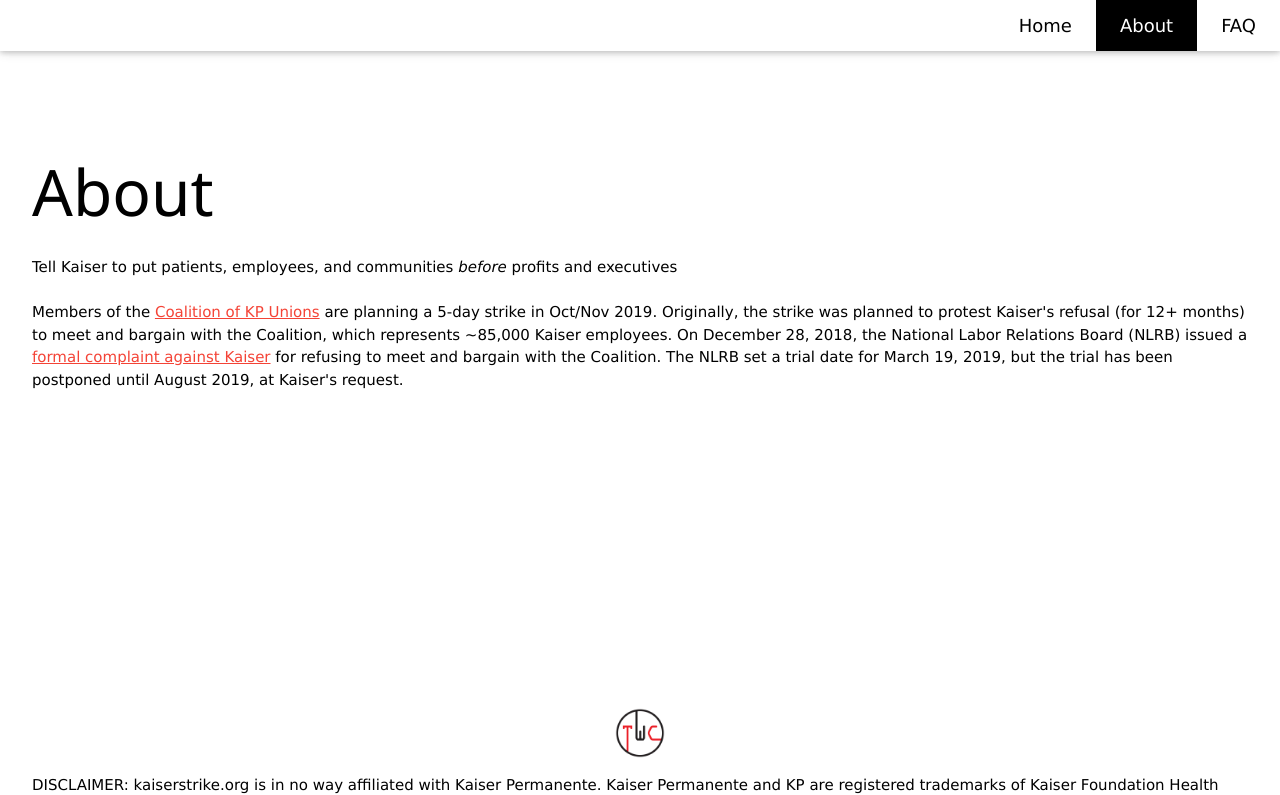
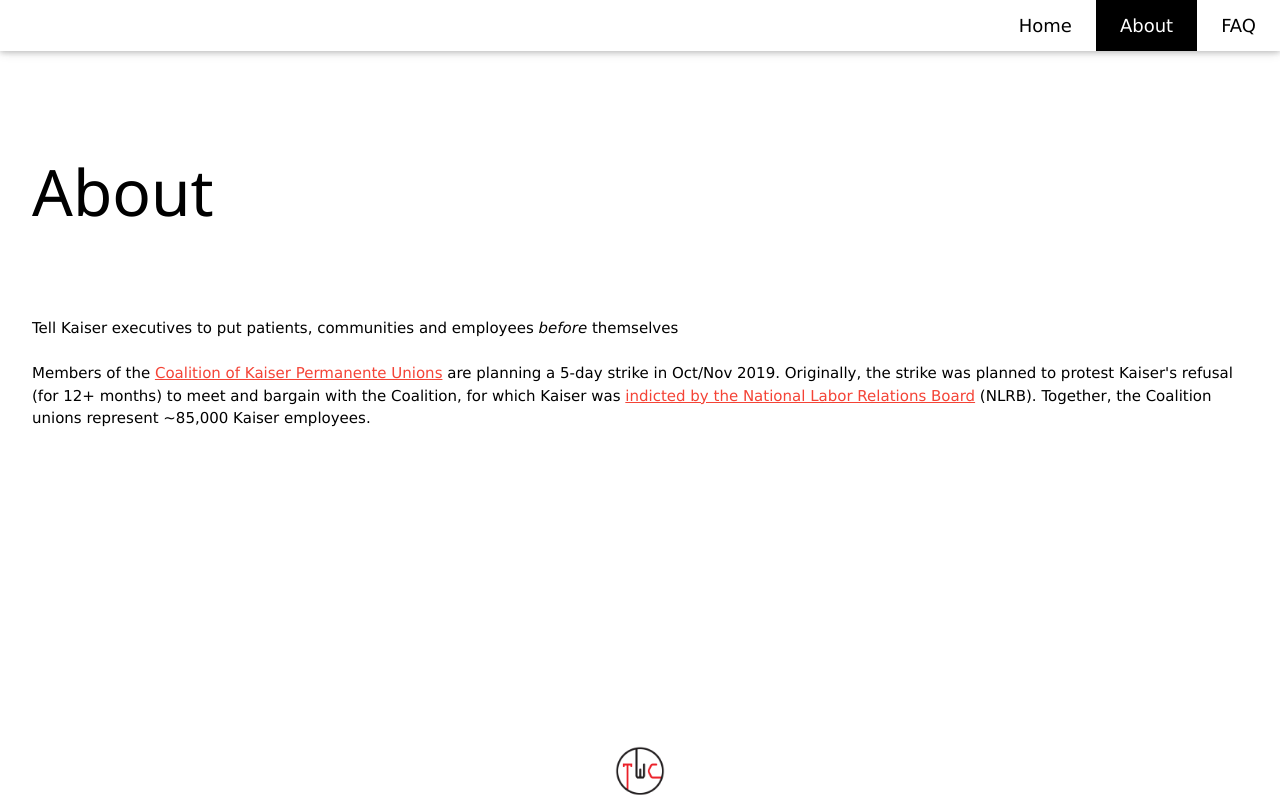
Before and after one commit to morgworth/KP-Strike-Pledge-App, a Django app: page /about/ in a window 1280 px wide. Shown: the top 795 px of the page. Run offline with Django 3.2, Linux system fonts and the light colour scheme.

Commit message:
Minor text updates

```diff
--- a/strike_pledge/templates/about.html
+++ b/strike_pledge/templates/about.html
@@ -32,17 +32,14 @@
 
 <!-- First Grid -->
 <div class="w3-container w3-white w3-left" style="padding:128px 16px">
-  <h1 class="w3-margin w3-jumbo">About</h1>
-  <p class="w3-margin">Tell Kaiser to put patients, employees, and communities <i>before</i> profits and executives<br><br>
-  Members of the <a href="https://www.unioncoalition.org" class="w3-text-red">Coalition of KP Unions</a>
+  <h1 class="w3-margin w3-jumbo">About</h1><br><br>
+  <p class="w3-margin">Tell Kaiser executives to put patients, communities and employees <i>before</i> themselves<br><br>
+  Members of the <a href="https://www.unioncoalition.org" class="w3-text-red">Coalition of Kaiser Permanente Unions</a>
   are planning a 5-day strike in Oct/Nov 2019. Originally, the strike was planned
-  to protest Kaiser's refusal (for 12+ months) to meet and bargain with the Coalition, which
-  represents ~85,000 Kaiser employees. On December 28, 2018,
-  the National Labor Relations Board (NLRB) issued a
-  <a href="http://www.seiu-uhw.org/wp-content/blogs.dir/166/files/2018/12/NLRB-Complaint-Against-Kaiser_12-28-2018_CPT.32-CA-220268.pdf" class="w3-text-red">formal complaint against Kaiser</a>
-  for refusing to meet and bargain with the Coalition. The NLRB set a trial date for March 19, 2019,
-  but the trial has been postponed until August 2019, at Kaiser's request.</p><br>
-  <br><br><br><br><br><br>
+  to protest Kaiser's refusal (for 12+ months) to meet and bargain with the Coalition, for which Kaiser was
+  <a href="http://www.seiu-uhw.org/wp-content/blogs.dir/166/files/2018/12/NLRB-Complaint-Against-Kaiser_12-28-2018_CPT.32-CA-220268.pdf" class="w3-text-red">indicted by the National Labor Relations Board</a> (NLRB).
+  Together, the Coalition unions represent ~85,000 Kaiser employees.</p>
+  <br><br><br><br><br><br><br>
 </div>
 
 <!-- Footer -->
--- a/strike_pledge/templates/faq.html
+++ b/strike_pledge/templates/faq.html
@@ -33,8 +33,10 @@
 <!-- First Grid -->
 <div class="w3-container w3-white w3-left" style="padding:128px 16px">
   <h1 class="w3-margin w3-jumbo">FAQ</h1><br><br>
+  <h3 class="w3-margin">When is the strike?</h3>
+  <p class="w3-margin">The strike will take place on or after Oct 1, 2019.</p>
   <h3 class="w3-margin">Can I be disciplined for using this website?</h3>
-  <p class="w3-margin">You cannot be disciplined for engaging in concerted activities for mutual aid or protection, but we recommend against accessing this website on paid work time.</p>
+  <p class="w3-margin">The National Labor Relations Act <a href="https://www.nlrb.gov/sites/default/files/attachments/basic-page/node-3024/basicguide.pdf" class="w3-text-red">protects concerted activities for mutual aid or protection</a>, but we recommend against accessing this website on paid work time.</p>
   <br><br><br><br><br><br><br><br><br>
 </div>
 
--- a/strike_pledge/templates/home.html
+++ b/strike_pledge/templates/home.html
@@ -32,7 +32,6 @@
 <!-- First Grid -->
 <div class="w3-container w3-white w3-center" style="padding:128px 16px">
   <h1 class="w3-margin w3-jumbo">Join the largest Kaiser strike ever</h1>
-  <p class="w3-xlarge">(a 5-day strike in Oct/Nov 2019)</p>
   <form>
   <button class="w3-button w3-red w3-padding-large w3-large w3-margin-top" formaction={% url 'email' %}>Count me in!</button>
   </form>
```
